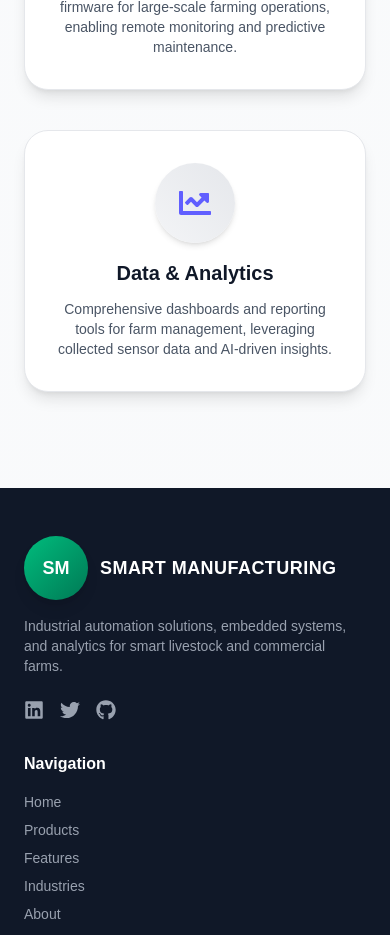
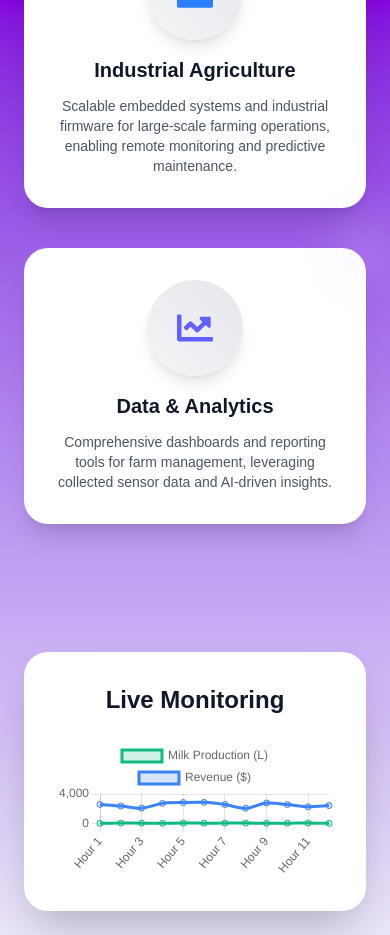
Before and after one commit to Bm8725/agrocontroll.com, a Next.js app: page /industries in a window 390 px wide. Shown: the part 1060-1995 px from the top of the page. Built offline with nearby package versions, Linux system fonts and the light colour scheme.

Commit message:
Update navbar: corporate style, smooth submenu, responsive

```diff
--- a/package.json
+++ b/package.json
@@ -9,9 +9,11 @@
     "lint": "eslint"
   },
   "dependencies": {
+    "chart.js": "^4.5.1",
     "framer-motion": "^12.23.26",
     "next": "16.0.10",
     "react": "19.2.1",
+    "react-chartjs-2": "^5.3.1",
     "react-dom": "19.2.1",
     "react-icons": "^5.5.0"
   },
--- a/src/app/header/header.js
+++ b/src/app/header/header.js
@@ -3,7 +3,7 @@
 import { useState, useEffect } from "react";
 import Link from "next/link";
 import { FiMenu, FiX, FiChevronDown } from "react-icons/fi";
-import { FaLinkedin, FaTwitter, FaGithub } from "react-icons/fa";
+import { FaLinkedin, FaGithub } from "react-icons/fa";
 import { motion, AnimatePresence } from "framer-motion";
 
 export default function Navbar() {
@@ -18,9 +18,9 @@ export default function Navbar() {
       title: "Products",
       href: "#products",
       submenu: [
-        { title: "PCB Controllers", href: "/404/" },
-        { title: "Firmware", href: "/404/" },
-        { title: "Analytics", href: "#analytics" },
+        { title: "w200 ECO WASH CONTROLLER", href: "/404/" },
+        { title: "iT200 ECO SMART TANK CONTROLLER", href: "/404/" },
+        { title: "iFARM MANAGEMENT ", href: "/404/" },
       ],
     },
     { title: "Solutions", href: "/404/" },
@@ -30,7 +30,6 @@ export default function Navbar() {
 
   const social = [
     { icon: <FaLinkedin />, href: "https://linkedin.com" },
-
     { icon: <FaGithub />, href: "https://github.com" },
   ];
 
@@ -98,7 +97,7 @@ export default function Navbar() {
             </div>
 
             {/* Navigation */}
-            <nav className="flex flex-col items-start justify-start gap-4 mt-6 px-6">
+            <nav className="flex flex-col items-start justify-start gap-2 mt-6 px-6">
               {menuItems.map((item, idx) => (
                 <MobileMenuItem key={idx} item={item} setMenuOpen={setMenuOpen} />
               ))}
@@ -109,8 +108,6 @@ export default function Navbar() {
               >
                 connect
               </a>
-
-
             </nav>
           </motion.div>
         )}
@@ -180,7 +177,6 @@ function DesktopMenu({ menuItems, social }) {
       >
         connect
       </a>
-
     </nav>
   );
 }
@@ -189,21 +185,19 @@ function DesktopMenu({ menuItems, social }) {
 function MobileMenuItem({ item, setMenuOpen }) {
   const [open, setOpen] = useState(false);
 
+  if (item.submenu) {
     return (
       <div className="w-full">
         <button
-        onClick={() => item.submenu && setOpen(!open)}
-        className="w-full text-left flex justify-between items-center text-xl font-semibold uppercase tracking-wide text-gray-900 px-6 py-3 rounded-full hover:bg-blue-50 transition duration-300"
+          onClick={() => setOpen(!open)}
+          className="w-full text-left flex justify-between items-center text-lg font-semibold uppercase tracking-wide text-gray-900 px-6 py-3 rounded-full hover:bg-blue-50 transition"
         >
           {item.title}
-        {item.submenu && (
           <FiChevronDown
             className={`transition-transform duration-300 ${open ? "rotate-180" : ""}`}
           />
-        )}
         </button>
 
-      {item.submenu && (
         <AnimatePresence>
           {open && (
             <motion.div
@@ -211,14 +205,14 @@ function MobileMenuItem({ item, setMenuOpen }) {
               animate={{ height: "auto", opacity: 1 }}
               exit={{ height: 0, opacity: 0 }}
               transition={{ duration: 0.3, ease: "easeInOut" }}
-              className="flex flex-col items-start overflow-hidden"
+              className="flex flex-col pl-6 overflow-hidden"
             >
               {item.submenu.map((sub, i) => (
                 <Link
                   key={i}
                   href={sub.href}
                   onClick={() => setMenuOpen(false)}
-                  className="w-full text-left text-lg text-gray-700 px-8 py-2 rounded-full hover:bg-blue-50 transition duration-200"
+                  className="w-full text-left text-base text-gray-700 px-4 py-2 rounded-md hover:bg-blue-50 transition duration-200"
                 >
                   {sub.title}
                 </Link>
@@ -226,7 +220,17 @@ function MobileMenuItem({ item, setMenuOpen }) {
             </motion.div>
           )}
         </AnimatePresence>
-      )}
       </div>
     );
   }
+
+  return (
+    <Link
+      href={item.href}
+      onClick={() => setMenuOpen(false)}
+      className="w-full block text-left text-lg font-semibold uppercase tracking-wide text-gray-900 px-6 py-3 rounded-full hover:bg-blue-50 transition duration-200"
+    >
+      {item.title}
+    </Link>
+  );
+}
--- a/src/app/industries/page.js
+++ b/src/app/industries/page.js
@@ -1,71 +1,154 @@
 "use client";
 
+import { useEffect, useState } from "react";
 import { motion } from "framer-motion";
 import { FaIndustry, FaChartLine } from "react-icons/fa";
 import { GiCow, GiSprout } from "react-icons/gi";
+import {
+  Chart as ChartJS,
+  CategoryScale,
+  LinearScale,
+  PointElement,
+  LineElement,
+  Tooltip,
+  Legend,
+} from "chart.js";
+import { Line } from "react-chartjs-2";
+
+ChartJS.register(CategoryScale, LinearScale, PointElement, LineElement, Tooltip, Legend);
 
 export default function Industries() {
   const industries = [
     {
       title: "Smart Livestock Farms",
       desc: "Automated monitoring and control systems using ARM Cortex-M controllers and IoT connectivity for livestock health, feeding, and environment management.",
-      icon: <GiCow size={32} className="text-emerald-500" />,
+      icon: <GiCow size={36} className="text-emerald-500" />,
     },
     {
       title: "Greenhouse & Crop Automation",
       desc: "SaaS-driven software solutions to optimize irrigation, climate control, and growth analytics, ensuring maximum yield and sustainability.",
-      icon: <GiSprout size={32} className="text-green-500" />,
+      icon: <GiSprout size={36} className="text-green-500" />,
     },
     {
       title: "Industrial Agriculture",
       desc: "Scalable embedded systems and industrial firmware for large-scale farming operations, enabling remote monitoring and predictive maintenance.",
-      icon: <FaIndustry size={32} className="text-blue-500" />,
+      icon: <FaIndustry size={36} className="text-blue-500" />,
     },
     {
       title: "Data & Analytics",
       desc: "Comprehensive dashboards and reporting tools for farm management, leveraging collected sensor data and AI-driven insights.",
-      icon: <FaChartLine size={32} className="text-indigo-500" />,
+      icon: <FaChartLine size={36} className="text-indigo-500" />,
     },
   ];
 
+  // Live chart data simulation
+  const [chartData, setChartData] = useState({
+    labels: Array.from({ length: 12 }, (_, i) => `Hour ${i + 1}`),
+    datasets: [
+      {
+        label: "Milk Production (L)",
+        data: Array.from({ length: 12 }, () => Math.floor(Math.random() * 50 + 50)),
+        borderColor: "rgba(16, 185, 129, 1)",
+        backgroundColor: "rgba(16, 185, 129, 0.2)",
+        tension: 0.3,
+      },
+      {
+        label: "Revenue ($)",
+        data: Array.from({ length: 12 }, () => Math.floor(Math.random() * 1000 + 2000)),
+        borderColor: "rgba(59, 130, 246, 1)",
+        backgroundColor: "rgba(59, 130, 246, 0.2)",
+        tension: 0.3,
+      },
+    ],
+  });
+
+  useEffect(() => {
+    const interval = setInterval(() => {
+      setChartData((prev) => ({
+        ...prev,
+        datasets: prev.datasets.map((dataset) => ({
+          ...dataset,
+          data: dataset.data
+            .slice(1)
+            .concat(Math.floor(Math.random() * (dataset.label.includes("Milk") ? 50 : 1000) + (dataset.label.includes("Milk") ? 50 : 2000))),
+        })),
+      }));
+    }, 3000);
+
+    return () => clearInterval(interval);
+  }, []);
+
   return (
-    <section
-      id="industries"
-      className="relative py-24 px-6 bg-gradient-to-b from-purple-800 via-gray-50 to-gray-50 text-gray-900 overflow-hidden"
-    >
-      {/* Top subtle wave/gradient decoration */}
-      <div className="absolute top-0 left-0 w-full h-48 bg-gradient-to-b from-purple-900 to-transparent pointer-events-none" />
+    <section className="relative py-32 px-6 bg-gradient-to-b from-purple-900 via-purple-700 to-gray-50 overflow-hidden">
+      {/* Top decorative shapes */}
+      <div className="absolute top-0 left-0 w-full h-64 bg-gradient-to-b from-purple-800 to-transparent pointer-events-none -z-10" />
+      <div className="absolute -top-20 -left-20 w-96 h-96 rounded-full bg-purple-700 opacity-30 blur-3xl pointer-events-none -z-20" />
+      <div className="absolute -bottom-20 -right-20 w-96 h-96 rounded-full bg-indigo-600 opacity-30 blur-3xl pointer-events-none -z-20" />
 
       <motion.h2
         initial={{ opacity: 0, y: 20 }}
         whileInView={{ opacity: 1, y: 0 }}
         transition={{ duration: 0.8 }}
-        className="text-3xl md:text-4xl font-semibold text-center mb-16 text-white md:text-purple-100"
+        className="text-4xl md:text-5xl font-bold text-center text-white mb-16"
       >
         Industries & Solutions
       </motion.h2>
 
-      <div className="grid grid-cols-1 md:grid-cols-2 lg:grid-cols-4 gap-10 max-w-6xl mx-auto relative z-10">
+      {/* Industry Cards */}
+      <div className="grid grid-cols-1 md:grid-cols-2 lg:grid-cols-4 gap-10 max-w-7xl mx-auto relative z-10">
         {industries.map((item, idx) => (
           <motion.div
             key={idx}
-            initial={{ y: 30, opacity: 0 }}
-            whileInView={{ y: 0, opacity: 1 }}
+            initial={{ y: 40, opacity: 0, scale: 0.95 }}
+            whileInView={{ y: 0, opacity: 1, scale: 1 }}
             viewport={{ once: true }}
             transition={{ delay: idx * 0.2, duration: 0.6 }}
-            className="p-8 bg-white border border-gray-200 rounded-3xl shadow-lg hover:shadow-2xl transition hover:scale-105 flex flex-col items-center text-center"
+            className="relative p-8 bg-white rounded-3xl shadow-xl hover:shadow-2xl transition hover:scale-105 flex flex-col items-center text-center"
           >
-            <div className="flex items-center justify-center w-20 h-20 mb-4 rounded-full bg-gradient-to-tr from-gray-100 to-gray-200 shadow-md">
+            <div className="w-24 h-24 flex items-center justify-center rounded-full bg-gradient-to-tr from-gray-100 to-gray-200 shadow-lg mb-4">
               {item.icon}
             </div>
             <h4 className="text-xl font-semibold mb-3 text-gray-900">{item.title}</h4>
             <p className="text-gray-600 text-sm">{item.desc}</p>
+            <div className="absolute -top-8 -right-8 w-16 h-16 rounded-full bg-purple-200 opacity-20 blur-xl pointer-events-none" />
           </motion.div>
         ))}
       </div>
 
-      {/* Optional bottom decorative wave */}
-      <div className="absolute bottom-0 left-0 w-full h-32 bg-gradient-to-t from-gray-50 to-transparent pointer-events-none" />
+      {/* Live Chart Section */}
+      <motion.div
+        initial={{ opacity: 0, y: 30 }}
+        whileInView={{ opacity: 1, y: 0 }}
+        transition={{ duration: 0.8 }}
+        className="mt-32 max-w-5xl mx-auto bg-white rounded-3xl shadow-2xl p-8"
+      >
+        <h3 className="text-2xl font-semibold mb-6 text-gray-900 text-center">
+          Live Monitoring
+        </h3>
+        <Line
+          data={chartData}
+          options={{
+            responsive: true,
+            plugins: {
+              legend: { position: "top" },
+              tooltip: { mode: "index", intersect: false },
+            },
+            interaction: {
+              mode: "nearest",
+              axis: "x",
+              intersect: false,
+            },
+            scales: {
+              y: {
+                beginAtZero: true,
+              },
+            },
+          }}
+        />
+      </motion.div>
+
+      {/* Bottom wave decoration */}
+      <div className="absolute bottom-0 left-0 w-full h-40 bg-gradient-to-t from-gray-50 to-transparent pointer-events-none -z-10" />
     </section>
   );
 }
```
Also changed, not shown: 1 other file (tests, documents, lock files or other folders). Lines whose indentation alone changed are shown as unchanged.
